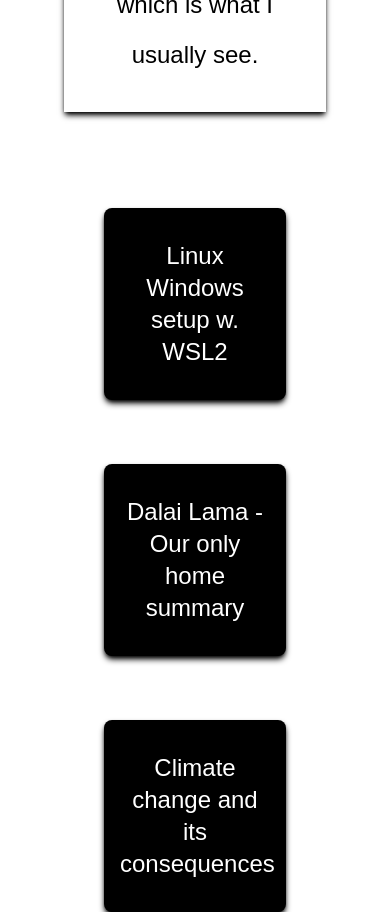
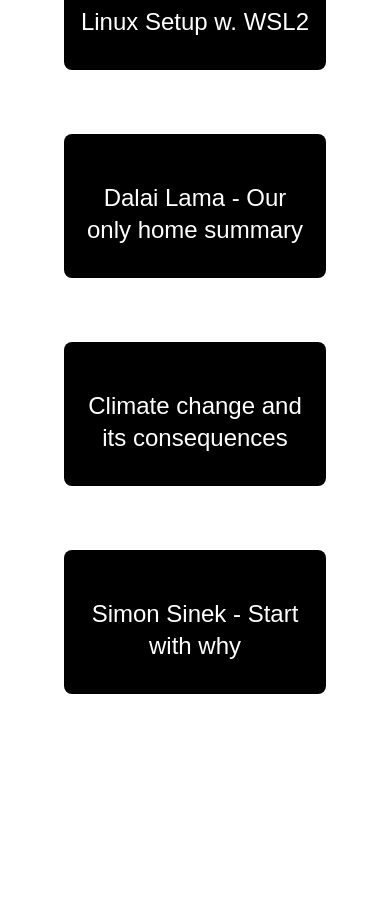
Before and after one commit to sudofinn/blog, a Next.js app: page /newidea in a window 390 px wide. Shown: the part 960-1872 px from the top of the page. After the commit the page ends 1654 px from the top, so only its background shows below. Built offline with nearby package versions, Linux system fonts and the light colour scheme; a web font is replaced by a local one.

Commit message:
New idea mobile adjustments

```diff
--- a/pages/books/index.tsx
+++ b/pages/books/index.tsx
@@ -65,7 +65,7 @@
         <h1 data-aos="fade-up" className="text-6xl sm:text-7xl font-bold text-center pt-16
          mb-16 ">Books</h1>
         <p data-aos="fade-up" className="text-2xl  shadow-xl shadow-black leading-[50px] sm:leading-[70px]
-        text-center mb-24 py-8 mx-16 px-8 sm:mx-48 ">Here, we talk about books. You can find very detailed summaries
+        text-center mb-24 py-8 mx-8 px-4  sm:mx-48 ">Here, we talk about books. You can find very detailed summaries
         of what I think are amongst the best books on the planet. Also, we distill reading
         in itself by looking at how reading can benefit us.
         This is a section for all book nerds and for all who want to
--- a/pages/newidea/index.tsx
+++ b/pages/newidea/index.tsx
@@ -1,32 +1,65 @@
 import React from 'react'
 
 const newidea = () => {
+   const techs = [
+    {
+      id: 1,
+      href: "/",
+      title: "Linux Setup w. WSL2",
+      style: "shadow-white",
+    },
+    {
+      id: 2,
+      href: "/",
+      title: "Dalai Lama - Our only home summary",
+      style: "shadow-white",
+    },
+    {
+      id: 3,
+      href: "/",
+      title: "Climate change and its consequences",
+      style: "shadow-white",
+    },
+    {
+      id: 4,
+      href: "/",
+      title: "Simon Sinek - Start with why",
+      style: "shadow-white",
+    }
+
+  ];
+
   return (
     <div>
       <div>
         <h1 className='text-5xl sm:text-7xl text-center mt-16 mx-12 '>A collection of ideas</h1>
-        <p className="text-center mt-12 text-2xl sm:px-32 mb-24 leading-[50px]  mx-16 sm:mx-32 px-8 py-8 shadow-md shadow-black">This is a collection of ideas for upcoming blogposts. Some might make it and become
+        <p className="text-center mt-12 text-2xl sm:px-32 mb-24 leading-[50px]  mx-8 sm:mx-32 px-8 py-8 shadow-md shadow-black">This is a collection of ideas for upcoming blogposts. Some might make it and become
           a full post while others stay as ideas. I just want to share with you what I am working on
           instead of only presenting the finished version which is what I usually see.
         </p>
       </div>
 
-      <div className="grid grid-cols-1 sm:grid-cols-3 gap-16  text-2xl px-24 ">
-        <p className=" text-center mx-2 sm:mx-8 px-4 py-8 text-white bg-black  hover:text-black hover:bg-white
-        shadow-md shadow-black rounded-lg
-        duration-500 hover:scale-110">Linux Windows setup w. WSL2</p>
+      <div className="grid grid-cols-1 sm:grid-cols-3 gap-16  text-2xl px-16 ">
+         {techs.map(({ id, href, title, style }) => (
+            <div
+              key={id}
 
-        <p className=" text-center mx-2  sm:mx-8 px-4 py-8 text-white bg-black  hover:text-black hover:bg-white
-        shadow-md shadow-black rounded-lg
-        duration-500 hover:scale-110">Dalai Lama - Our only home summary</p>
+              className={"text-center rounded-lg  sm:mx-8 px-4 py-8 text-white bg-black  hover:text-black hover:bg-white "}
+            >
+               <a href={href} target="_blank"
+              rel="noreferrer"
+              className='flex justify-center items-center'
+              ></a>
+              <p className="mt-4 text-2xl">{title}</p>
+            </div>
+          ))}
 
-        <p className=" text-center mx-2 sm:mx-8 px-4 py-8 text-white bg-black  hover:text-black hover:bg-white
-        shadow-md shadow-black rounded-lg
-        duration-500 hover:scale-110">Climate change and its consequences</p>
 
       </div>
     </div>
   )
+
 }
 
+
 export default newidea
--- a/pages/productivity/index.tsx
+++ b/pages/productivity/index.tsx
@@ -65,7 +65,7 @@
         <h1 data-aos="fade-up" className="text-6xl sm:text-7xl font-bold text-center pt-16
          mb-16 ">Productivity</h1>
         <p data-aos="fade-up" className="text-2xl  shadow-xl shadow-black leading-[50px] sm:leading-[70px]
-        text-center mb-24 py-8 mx-16 px-8 sm:mx-48 ">This section is dedicated to all the stuff around Productivity.
+        text-center mb-24 py-8 mx-8 px-4 sm:mx-48 ">This section is dedicated to all the stuff around Productivity.
           I talk about what I ( and what science ) thinks is important to do for living
           productively. This covers a wide range from useful apps to deep questions
           like whether one should hustle or chill. Enjoy reading.
```
Also changed, not shown: 1 other file (tests, documents, lock files or other folders).
